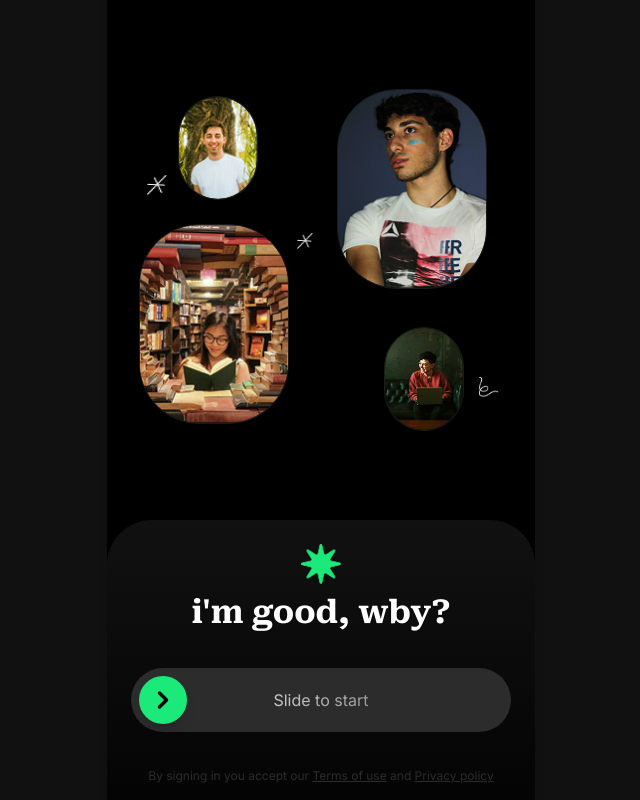
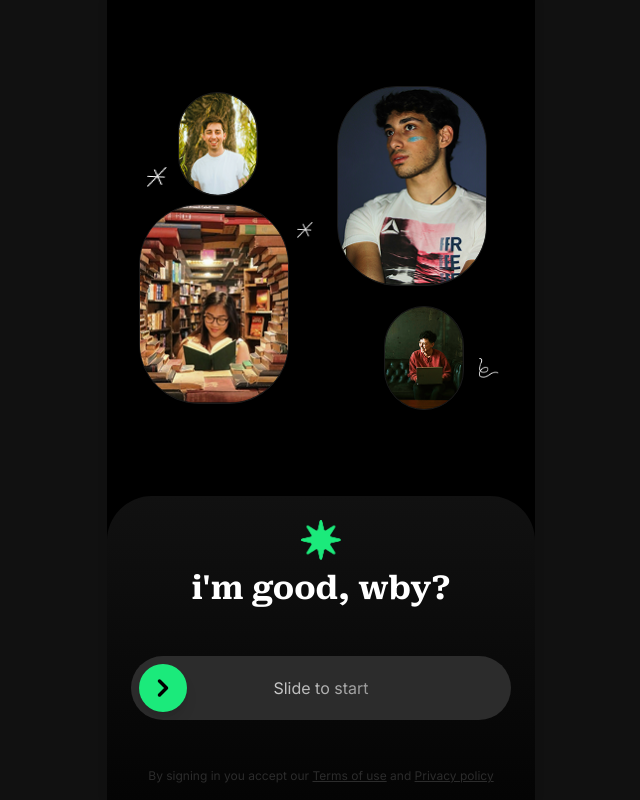
Before and after one commit to swapnilgupta14/citadel-web-fe, a React (Vite) app: page / in a window 1280 px wide. Shown: the whole page, without its empty margins (319-959 px from the left). Built offline with nearby package versions, Linux system fonts and the light colour scheme.

Commit message:
refactor: update min and max height of container in SignupPage for improved layout

```diff
--- a/src/pages/SignupPage.tsx
+++ b/src/pages/SignupPage.tsx
@@ -82,8 +82,8 @@ export const SignupPage = ({ onComplete }: SignupPageProps) => {
       <div
         className="flex flex-col justify-between rounded-t-[45px] p-6 pb-4"
         style={{
-          minHeight: "35%",
-          maxHeight: "45%",
+          minHeight: "38%",
+          maxHeight: "48%",
           background: "linear-gradient(180deg, #111111 0%, #040404 100%)",
         }}
       >
```
